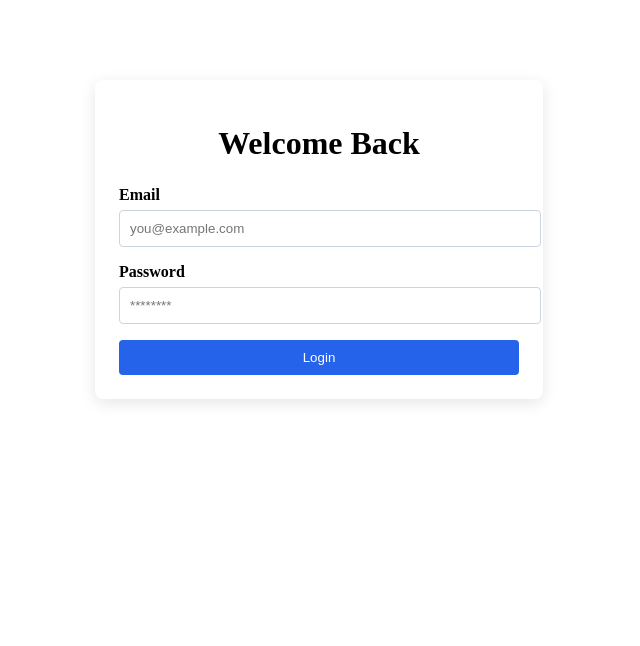
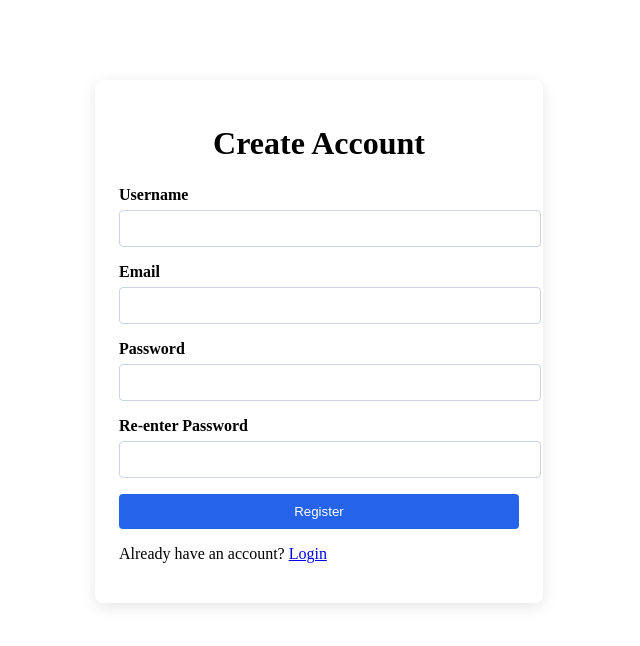
Before and after one commit to Abhey518/task-management-application, a React app in the folder frontend/: page /register in a window 1280 px wide. Before the commit this address led to /login. Shown: the top 646 px of the page, without its empty margins (321-961 px from the left). Built offline with nearby package versions, Linux system fonts and the light colour scheme; no server answers; the HTML template or start-up script is replaced by a standard one.

Commit message:
feat: add registration page with password confirmation

```diff
--- a/frontend/src/App.jsx
+++ b/frontend/src/App.jsx
@@ -1,5 +1,6 @@
 import {BrowserRouter, Routes, Route, Navigate} from "react-router-dom";
 
+import Register from "./pages/Register.jsx";
 import Login from "./pages/Login.jsx";
 import Dashboard from "./pages/Dashboard.jsx";
 
@@ -13,6 +14,8 @@ function App() {
     <BrowserRouter>
 
       <Routes>
+
+        <Route path="/register" element={<Register />} />
 
         <Route path="/login" element={<Login />} />
 
--- /dev/null
+++ b/frontend/src/css/Register.css
@@ -0,0 +1,28 @@
+.register-container {
+    width: min(90%, 400px);
+    margin: 80px auto;
+    padding: 24px;
+    background: #ffffff;
+    border-radius: 8px;
+    box-shadow: 0 4px 16px rgb(0 0 0 / 10%);
+}
+
+.register-container h1 {
+    margin-bottom: 24px;
+    text-align: center;
+}
+
+.register-container button {
+    width: 100%;
+    padding: 10px;
+    border: 0;
+    border-radius: 4px;
+    color: #ffffff;
+    background: #2563eb;
+    cursor: pointer;
+}
+
+.register-container button:disabled {
+    opacity: 0.6;
+    cursor: not-allowed;
+}
--- a/frontend/src/pages/Login.jsx
+++ b/frontend/src/pages/Login.jsx
@@ -2,6 +2,7 @@ import { useState } from "react";
 import { useNavigate } from "react-router-dom";
 import axiosInstance from "../api/axiosInstance";
 import { useAuth } from "../hooks/useAuth";
+import { Link } from "react-router-dom";
 
 import "../css/Login.css";
 
@@ -41,7 +42,7 @@ function Login() {
     };
 
     return (
-        <div className="login-container">
+        <main className="login-container">
             <h1> Welcome Back </h1>
 
             <form onSubmit={handleSubmit}>
@@ -87,7 +88,12 @@ function Login() {
 
             </form>
 
-        </div>
+            <p>
+                Do not have an account?{" "}
+                <Link to="/register">Register</Link>
+            </p>
+
+        </main>
 
     );
 };
--- /dev/null
+++ b/frontend/src/pages/Register.jsx
@@ -0,0 +1,150 @@
+import { useState } from "react";
+import { Link, useNavigate } from "react-router-dom";
+import axiosInstance from "../api/axiosInstance";
+
+import "../css/Register.css";
+
+function Register() {
+    const [formData, setFormData] = useState({
+        username: "",
+        email: "",
+        password: "",
+        confirmPassword: ""
+    });
+
+    const [error, setError] = useState("");
+    const [loading, setLoading] = useState(false);
+    const navigate = useNavigate();
+
+    const handleChange = (event) => {
+        const { name, value } = event.target;
+
+        setFormData((previousData) => ({
+            ...previousData,
+            [name]: value,
+        }));
+
+    };
+
+    const handleSubmit = async (event) => {
+        event.preventDefault();
+        setError("");
+
+        if(formData.password !== formData.confirmPassword) {
+            setError("Passwords do not match");
+            return;
+        }
+
+        setLoading(true);
+
+        try {
+            await axiosInstance.post("/auth/register", {
+                username: formData.username,
+                email: formData.email,
+                password: formData.password
+            });
+
+            navigate("/login");
+
+        } catch (requestError) {
+            setError(requestError.response?.data?.message || "Registration failed");
+
+        } finally {
+            setLoading(false);
+        }
+
+    };
+
+    return (
+        <main className="register-container">
+            <h1> Create Account </h1>
+
+            <form onSubmit={handleSubmit}>
+
+                <div className="form-group">
+
+                    <label htmlFor="username">
+                        Username
+                    </label>
+
+                    <input
+                        id="username"
+                        name="username"
+                        type="text"
+                        value={formData.username}
+                        onChange={handleChange}
+                        required
+                    />
+
+                </div>
+
+                <div className="form-group">
+
+                    <label htmlFor="email">
+                        Email
+                    </label>
+
+                    <input
+                        id="email"
+                        name="email"
+                        type="email"
+                        value={formData.email}
+                        onChange={handleChange}
+                        required
+                    />
+
+                </div>
+
+                <div className="form-group">
+
+                    <label htmlFor="password">
+                        Password
+                    </label>
+
+                    <input
+                        id="password"
+                        name="password"
+                        type="password"
+                        value={formData.password}
+                        onChange={handleChange}
+                        required
+                    />
+
+                </div>
+
+                <div className="form-group">
+
+                    <label htmlFor="confirmPassword">
+                        Re-enter Password
+                    </label>
+
+                    <input
+                        id="confirmPassword"
+                        name="confirmPassword"
+                        type="password"
+                        value={formData.confirmPassword}
+                        onChange={handleChange}
+                        required
+                    />
+
+                </div>
+
+                {error && <p className="error-msg">{error}</p>}
+
+                <button type="submit" disabled={loading}>
+                    {loading ? "Creating account..." : "Register"}
+                </button>
+
+            </form>
+
+            <p>
+                Already have an account? {" "}
+                <Link to="/login">Login</Link>
+            </p>
+
+        </main>
+    );
+
+};
+
+export default Register;
```
